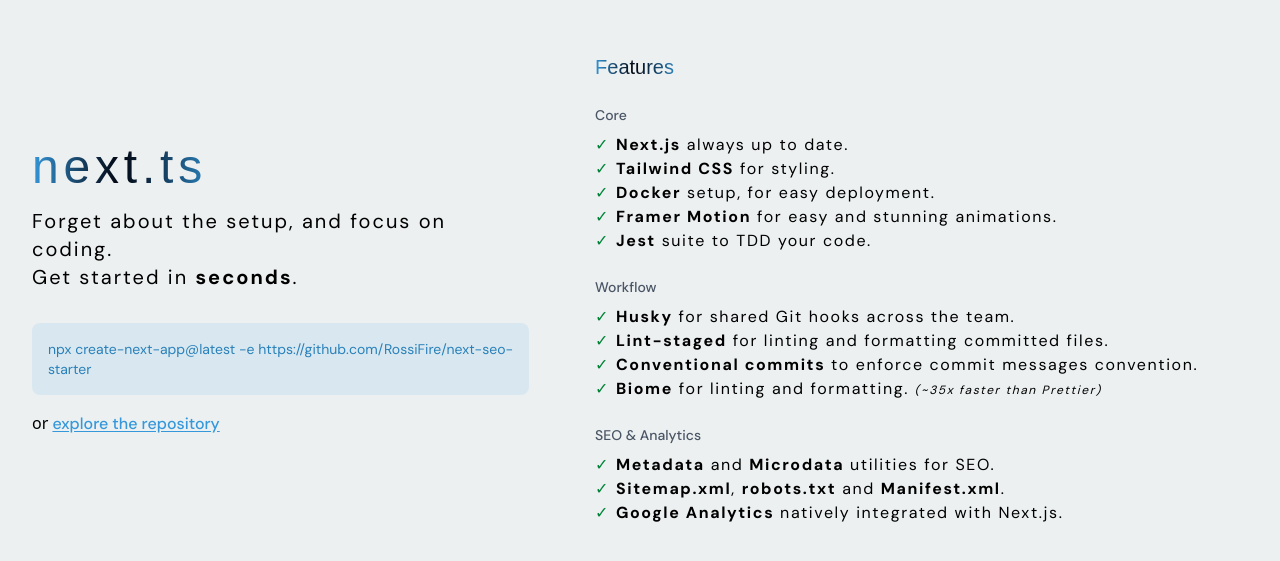
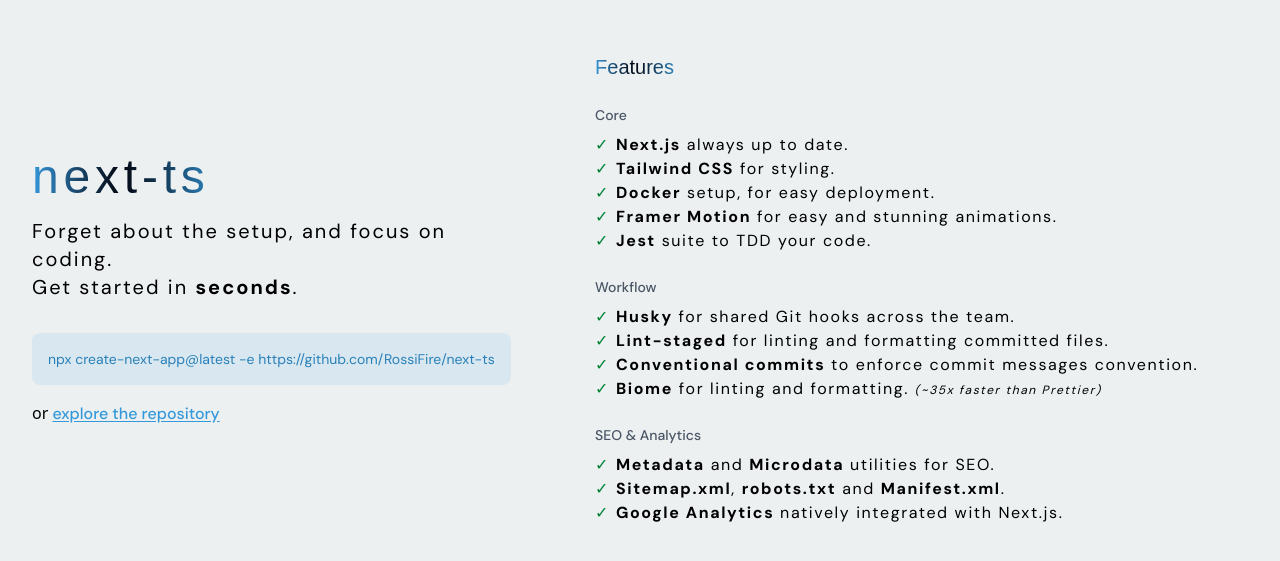
Before and after one commit to RossiFire/next-seo-starter, a Next.js app: page / in a window 1280 px wide. Shown: the part 111-672 px from the top of the page. Built offline with nearby package versions, Linux system fonts and the light colour scheme; no server answers; a web font is replaced by a local one.

Commit message:
feat: renaming

```diff
--- a/app/layout.tsx
+++ b/app/layout.tsx
@@ -8,12 +8,12 @@
 import "./globals.css";
 
 const homePageMicrodata = microdata("WebSite", {
-	name: "next.ts",
+	name: "next-ts",
 	url: process.env.NEXT_PUBLIC_BASE_URL,
 	description:
-		"next.ts is a Production-Ready and Scalable Next.js Template Starter. Stop wasting time setting up your _next_ big project, with Next.ts it's all ready to go!",
-	author: "next.ts",
-	publisher: "next.ts",
+		"next-ts is a Production-Ready and Scalable Next.js Template Starter. Stop wasting time setting up your _next_ big project, with next-ts it's all ready to go!",
+	author: "next-ts",
+	publisher: "next-ts",
 	inLanguage: "en_US",
 	isAccessibleForFree: true,
 	image: `${process.env.NEXT_PUBLIC_BASE_URL}/public/myimage.png`,
@@ -26,15 +26,15 @@
 export const metaData: Metadata = {
 	metadataBase: new URL(process.env.NEXT_PUBLIC_BASE_URL || "http://localhost:3000"),
 	title: {
-		default: "next.ts",
-		template: "next.ts - %s",
+		default: "next-ts",
+		template: "next-ts - %s",
 	},
 	description:
-		"next.ts is a Production-Ready and Scalable Next.js Template Starter. Stop wasting time setting up your _next_ big project, with Next.ts it's all ready to go!",
-	keywords: ["next.ts"],
-	authors: [{ name: "next.ts" }],
-	creator: "next.ts",
-	publisher: "next.ts",
+		"next-ts is a Production-Ready and Scalable Next.js Template Starter. Stop wasting time setting up your _next_ big project, with next-ts it's all ready to go!",
+	keywords: ["next-ts"],
+	authors: [{ name: "next-ts" }],
+	creator: "next-ts",
+	publisher: "next-ts",
 	formatDetection: {
 		email: false,
 		address: false,
--- a/app/page.tsx
+++ b/app/page.tsx
@@ -11,19 +11,19 @@
 							"text-base md:text-2xl lg:text-5xl tracking-widest text-transparent bg-clip-text bg-linear-to-r from-primary via-gray-950 to-secondary font-bbh-bartle"
 						)}
 					>
-						next.ts
+						next-ts
 					</h1>
 					<h2 className={cn("text-base md:text-xl tracking-widest font-dm-sans")}>
 						Forget about the setup, and focus on coding. <br /> Get started in{" "}
 						<strong>seconds</strong>.
 					</h2>
 					<code className="rounded-lg bg-primary/10 text-secondary p-4 text-sm font-dm-sans mt-4">
-						npx create-next-app@latest -e https://github.com/RossiFire/next-seo-starter
+						npx create-next-app@latest -e https://github.com/RossiFire/next-ts
 					</code>
 					<span>
 						or {" "}
 						<Link
-						href="https://github.com/RossiFire/next-seo-starter"
+						href="https://github.com/RossiFire/next-ts"
 						className={cn(
 							"text-primary font-medium hover:text-secondary transition-all duration-300 underline underline-offset-2 font-dm-sans"
 						)}
--- a/package.json
+++ b/package.json
@@ -1,5 +1,5 @@
 {
-	"name": "next-seo-starter",
+	"name": "next-ts",
 	"version": "1.0.0",
 	"scripts": {
 		"dev": "next dev",
```
Also changed, not shown: 2 other files (tests, documents, lock files or other folders).
